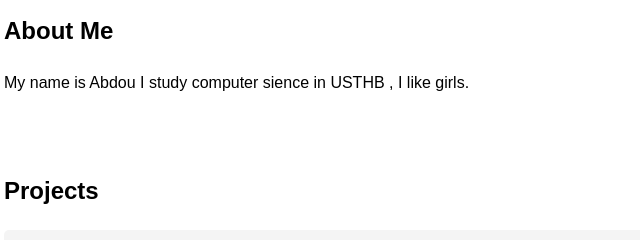
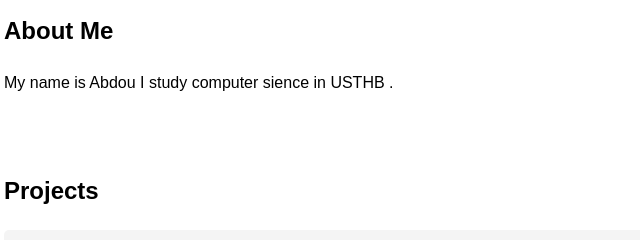
Before and after one commit to AbdouX1/muwebsite, a plain HTML site: page index.html in a window 1280 px wide. Shown: the part 245-485 px from the top of the page, 16-656 px from the left. Drawn offline with Linux system fonts and the light colour scheme.

Commit message:
Update index.html

```diff
--- a/index.html
+++ b/index.html
@@ -21,7 +21,7 @@
 
     <section id="about">
         <h2>About Me</h2>
-        <p>My name is Abdou I study computer sience in USTHB , I like girls.</p>
+        <p>My name is Abdou I study computer sience in USTHB .</p>
     </section>
 
     <section id="projects">
@@ -36,7 +36,6 @@ int main() {
     return 0;
 }</code></pre>
         </div>
-        <!-- Add more projects as needed -->
     </section>
 
     <section id="contact">
```
